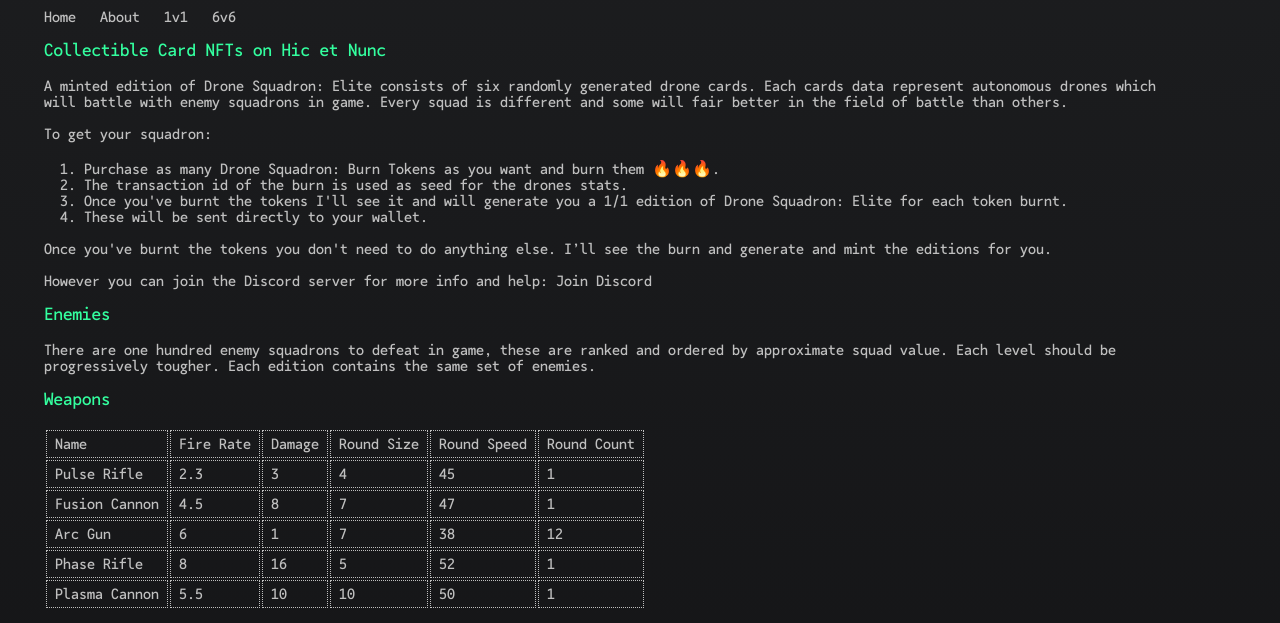
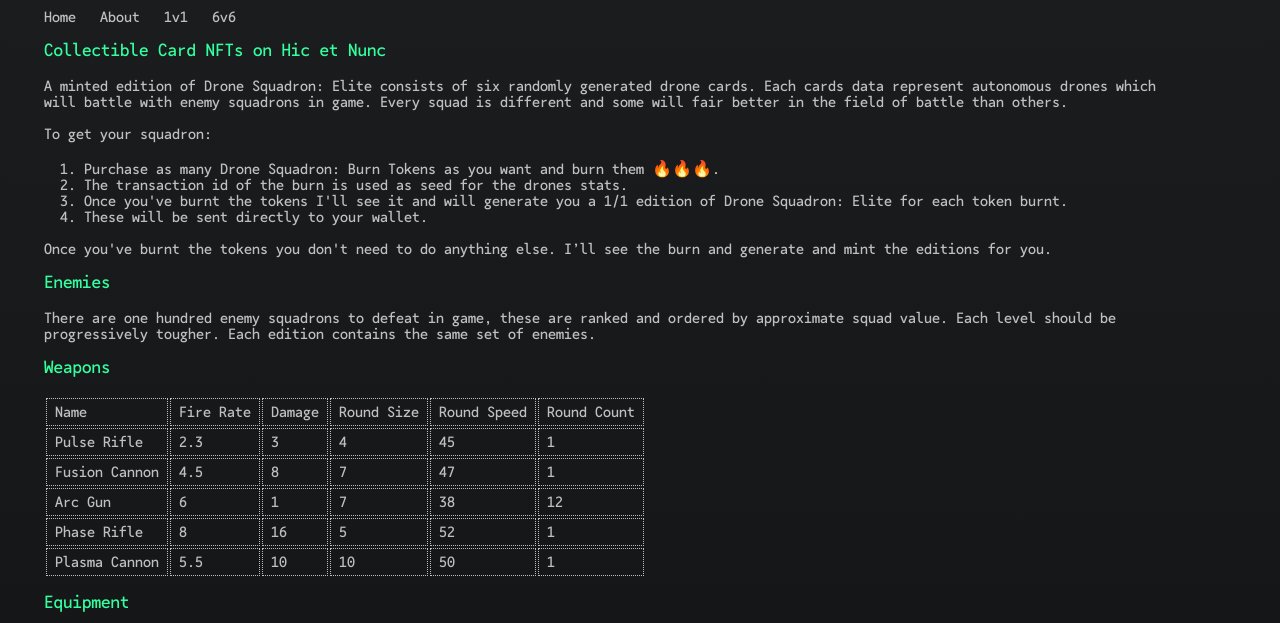
Before and after one commit to OrderAndCh4oS/drone-squadron-static-site-vite, a website built with Vite: page about.html in a window 1280 px wide. Shown: the part 105-728 px from the top of the page. Built offline with nearby package versions, Linux system fonts and the light colour scheme.

Commit message:
rm discord links

```diff
--- a/about.html
+++ b/about.html
@@ -71,10 +71,6 @@
             <p>
                 Once you've burnt the tokens you don't need to do anything else. I’ll see the burn and generate and
                 mint the editions for you.
-            </p>
-            <p>
-                However you can join the Discord server for more info and help:
-                <a href="https://discord.gg/j3ESJKG3Wa">Join Discord</a>
             </p>
             <h2>Enemies</h2>
             <p>There are one hundred enemy squadrons to defeat in game, these are ranked and ordered by approximate
```
Also changed, not shown: index.html (+0 -1 lines).
